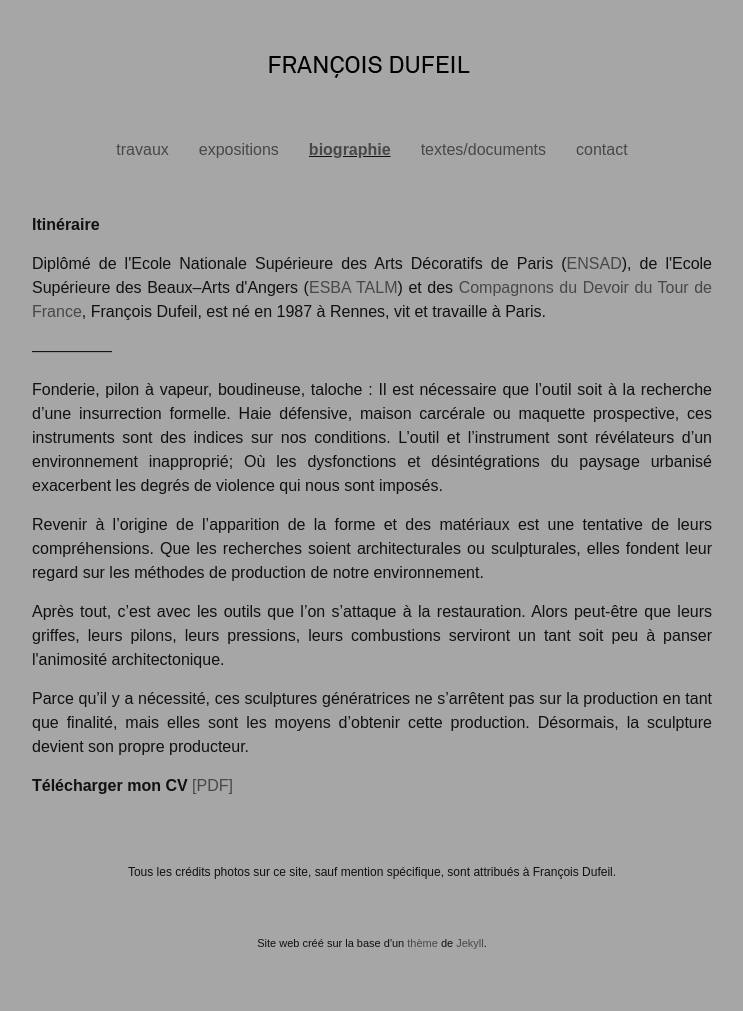
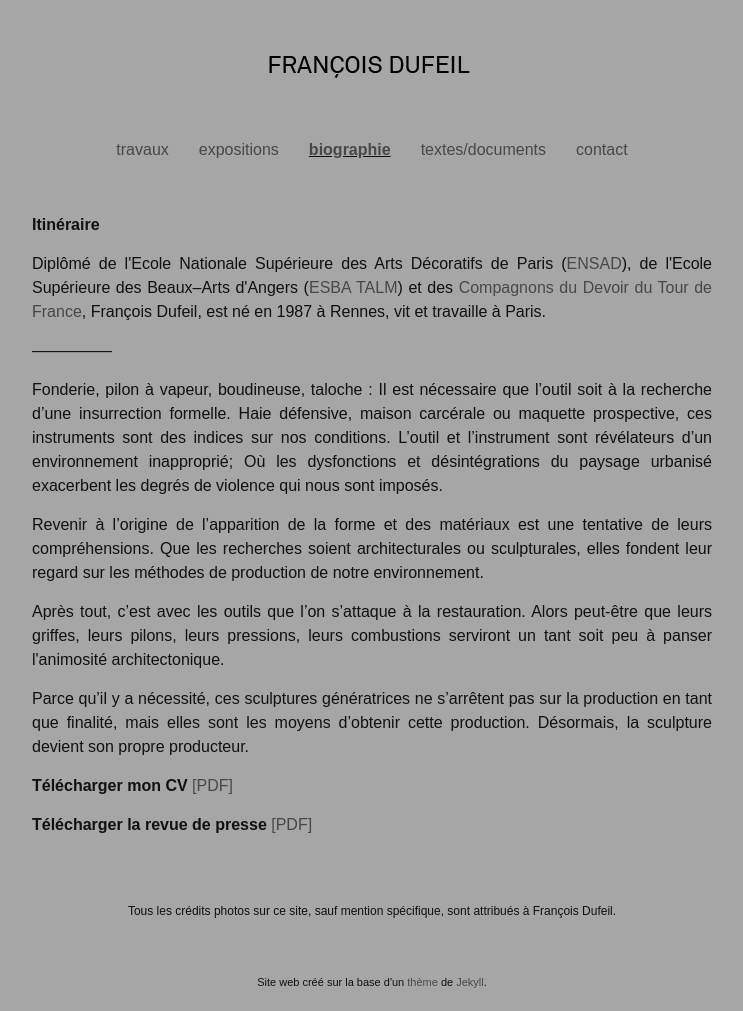
Before and after one commit to Mariecie/Mariecie.github.io, a Jekyll site: the page built from Biographie.md, in a window 1280 px wide. Shown: the whole page, without its empty margins (268-1011 px from the left). Built offline with Jekyll 4.4.1, drawn with Linux system fonts in a browser that asks for light colours; before the commit the page ends 972 px from its top, so only the background shows below that.

Commit message:
Update Biographie.md

```diff
--- a/Biographie.md
+++ b/Biographie.md
@@ -34,3 +34,7 @@ Parce qu’il y a n&eacute;cessit&eacute;, ces sculptures g&eacute;n&eacute;ratr
 <p style="text-align:justify">
 <span style="font-weight: bold;">T&eacute;l&eacute;charger mon CV</span> <a href="{{ 'images/CV-Francois-Dufeil.pdf' | relative_url }}">[PDF]</a>
 </p>
+
+<p style="text-align:justify">
+<span style="font-weight: bold;">T&eacute;l&eacute;charger la revue de presse</span> <a href="{{ 'images/Revue de Presse.pdf' | relative_url }}">[PDF]</a>
+</p>
```
